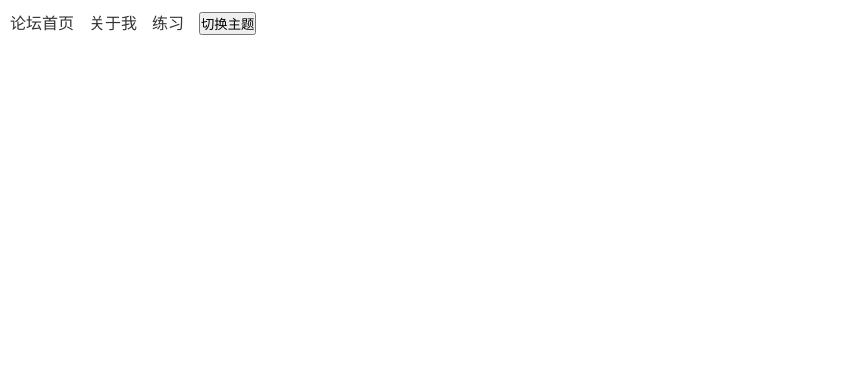
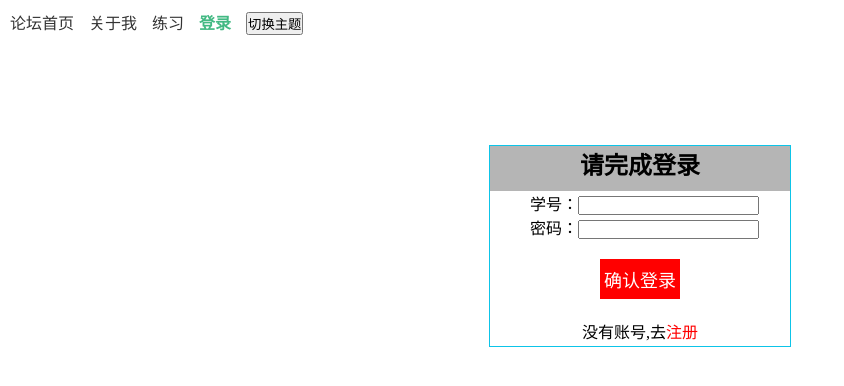
Before and after one commit to Aolith/forum-project, a Vue app: page /Login in a window 1280 px wide. Before the commit this address had no page. Shown: the top 386 px of the page, without its empty margins (0-844 px from the left). Built offline with nearby package versions, Linux system fonts and the light colour scheme.

Commit message:
添加了前端登录页面

```diff
--- a/src/App.vue
+++ b/src/App.vue
@@ -4,6 +4,7 @@
       <router-link to="/">论坛首页</router-link>
       <router-link to="/about">关于我</router-link>
       <router-link to="/demo">练习</router-link>
+      <router-link to="/Login">登录</router-link>
       <button @click="themeStore.toggleTheme">切换主题</button>
     </nav>
     <router-view />
--- a/src/assets/base.css
+++ b/src/assets/base.css
@@ -1,86 +1,61 @@
-/* color palette from <https://github.com/vuejs/theme> */
-:root {
-  --vt-c-white: #ffffff;
-  --vt-c-white-soft: #f8f8f8;
-  --vt-c-white-mute: #f2f2f2;
-
-  --vt-c-black: #181818;
-  --vt-c-black-soft: #222222;
-  --vt-c-black-mute: #282828;
-
-  --vt-c-indigo: #2c3e50;
-
-  --vt-c-divider-light-1: rgba(60, 60, 60, 0.29);
-  --vt-c-divider-light-2: rgba(60, 60, 60, 0.12);
-  --vt-c-divider-dark-1: rgba(84, 84, 84, 0.65);
-  --vt-c-divider-dark-2: rgba(84, 84, 84, 0.48);
-
-  --vt-c-text-light-1: var(--vt-c-indigo);
-  --vt-c-text-light-2: rgba(60, 60, 60, 0.66);
-  --vt-c-text-dark-1: var(--vt-c-white);
-  --vt-c-text-dark-2: rgba(235, 235, 235, 0.64);
-}
-
-/* semantic color variables for this project */
-:root {
-  --color-background: var(--vt-c-white);
-  --color-background-soft: var(--vt-c-white-soft);
-  --color-background-mute: var(--vt-c-white-mute);
-
-  --color-border: var(--vt-c-divider-light-2);
-  --color-border-hover: var(--vt-c-divider-light-1);
-
-  --color-heading: var(--vt-c-text-light-1);
-  --color-text: var(--vt-c-text-light-1);
-
-  --section-gap: 160px;
-}
-
-@media (prefers-color-scheme: dark) {
-  :root {
-    --color-background: var(--vt-c-black);
-    --color-background-soft: var(--vt-c-black-soft);
-    --color-background-mute: var(--vt-c-black-mute);
-
-    --color-border: var(--vt-c-divider-dark-2);
-    --color-border-hover: var(--vt-c-divider-dark-1);
-
-    --color-heading: var(--vt-c-text-dark-1);
-    --color-text: var(--vt-c-text-dark-2);
-  }
-}
-
-*,
-*::before,
-*::after {
-  box-sizing: border-box;
-  margin: 0;
-  font-weight: normal;
+* {
+    margin: 0;
+    padding: 0;
+    box-sizing: border-box;
 }
 
 body {
-  min-height: 100vh;
-  color: var(--color-text);
-  background: var(--color-background);
-  transition:
-    color 0.5s,
-    background-color 0.5s;
-  line-height: 1.6;
-  font-family:
-    Inter,
-    -apple-system,
-    BlinkMacSystemFont,
-    'Segoe UI',
-    Roboto,
-    Oxygen,
-    Ubuntu,
-    Cantarell,
-    'Fira Sans',
-    'Droid Sans',
-    'Helvetica Neue',
-    sans-serif;
-  font-size: 15px;
-  text-rendering: optimizeLegibility;
-  -webkit-font-smoothing: antialiased;
-  -moz-osx-font-smoothing: grayscale;
+    font-family: -apple-system, BlinkMacSystemFont, 'Segoe UI', 'Helvetica Neue', Arial, sans-serif;
+    line-height: 1.5;
+    -webkit-font-smoothing: antialiased;
+    -moz-osx-font-smoothing: grayscale;
 }
+
+a {
+    text-decoration: none;
+    color: inherit;
+}
+
+img {
+    max-width: 100%;
+    height: auto;
+    display: block;
+}
+
+ul,
+ol {
+    list-style: none;
+}
+
+button,
+input,
+select,
+textarea {
+    font: inherit;
+    border: none;
+    outline: none;
+}
+
+table {
+    border-collapse: collapse;
+    border-spacing: 0;
+}
+
+.clearfix:before,
+.clearfix:after {
+    content: "";
+    display: table;
+}
+
+.clearfix:after {
+    clear: both;
+}
+
+.clearfix {
+    zoom: 1;
+}
+
+em,
+i {
+    font-style: normal;
+}
--- /dev/null
+++ b/src/components/Login.vue
@@ -0,0 +1,108 @@
+<script setup>
+import { useUserStore } from '@/stores/user'
+import { useRouter } from 'vue-router';
+import { ref } from 'vue';
+const router=useRouter()
+const userStore=useUserStore()
+const snoId=ref('')
+const numId=ref('')
+
+function validateSno(s){
+  return /^\d{10}$/.test(s)
+}
+function validatePassword(n){
+  return /^(?=.*[A-Za-z])(?=.*\d)[A-Za-z\d]{8,16}$/.test(n)
+}
+function handleLogin(){
+
+  if (!validateSno(snoId.value)) {
+    alert('学号必须是10位数字')
+    return
+  }
+  if (!validatePassword(numId.value)) {
+    alert('密码必须包含字母和数字,长度8-16位')
+    return
+  }
+
+  const result=userStore.userLogin(snoId.value,numId.value)
+  if(result.success){
+     router.push('/')
+  }else{
+    alert(result.msg)
+  }
+}
+</script>
+
+<template>
+    <div class="loginarea">
+    <h2>请完成登录</h2>
+    <div class="Login_form">
+      <form>
+        <ul>
+          <li><label for="sno" class="inp">学号：</label><input type="text" id="sno" v-model="snoId"></li>
+          <li><label for="num" class="inp">密码：</label><input type="text" id="num" v-model="numId"></li>
+          <li class="subLogin">
+            <input type="submit" value="确认登录" class="btn" @click="handleLogin">
+          </li>
+          <li class="link"><p>没有账号,去<router-link to="/Register">注册</router-link></p></li>
+        </ul>
+      </form>
+    </div>
+  </div>
+</template>
+
+
+<style scoped>
+* {
+    margin: 0;
+    padding: 0;
+}
+  a {
+    text-decoration: none;
+    color: inherit;
+  }
+  li {
+    list-style: none;
+  }
+  .loginarea {
+    width: 300px;
+    height: 200px;
+    background-color: rgb(181, 181, 181);
+    border: 1px solid rgb(13, 196, 232);
+    margin: 100px auto;
+  }
+  .loginarea h2 {
+    text-align: center;
+    font-weight: 600;
+  }
+  .Login_form {
+    width: 300px;
+    height: 155px;
+    margin-top: 10px;
+    background-color: #ffffff;
+  }
+  .inp {
+    color: black;
+    margin-left: 40px;
+  }
+  .subLogin {
+    text-align: center;
+    margin-top: 20px;
+  }
+  .subLogin input {
+    width: 80px;
+    height: 40px;
+    font-size: 18px;
+    background-color: red;
+    border: none;
+    color: #fff;
+  }
+  .link {
+    text-align: center;
+    margin-top: 20px;
+    color: black;
+  }
+  .link a {
+    color: red;
+  }
+</style>
--- /dev/null
+++ b/src/components/Register.vue
@@ -0,0 +1,69 @@
+<script setup>
+
+</script>
+
+<template>
+    <div class="Registerarea">
+    <h2>请完成注册</h2>
+    <div class="Register_form">
+      <form>
+        <ul>
+          <li><label for="name" class="inp">姓名：</label><input type="text" id="name" ></li>
+          <li><label for="sno" class="inp">学号：</label><input type="text" id="sno" ></li>
+          <li><label for="num" class="inp">密码：</label><input type="text" id="num" ></li>
+          <li class="subRegister">
+            <input type="submit" value="确认注册" class="btn">
+          </li>
+        </ul>
+      </form>
+    </div>
+  </div>
+</template>
+
+
+<style scoped>
+* {
+    margin: 0;
+    padding: 0;
+}
+  a {
+    text-decoration: none;
+    color: inherit;
+  }
+  li {
+    list-style: none;
+  }
+  .Registerarea {
+    width: 300px;
+    height: 190px;
+    background-color: rgb(181, 181, 181);
+    border: 1px solid rgb(13, 196, 232);
+    margin: 100px auto;
+  }
+  .Registerarea h2 {
+    text-align: center;
+    font-weight: 600;
+  }
+  .Register_form {
+    width: 300px;
+    height: 145px;
+    margin-top: 10px;
+    background-color: #ffffff;
+  }
+  .inp {
+    color: black;
+    margin-left: 40px;
+  }
+  .subRegister {
+    text-align: center;
+    margin-top: 20px;
+  }
+  .subRegister input {
+    width: 80px;
+    height: 40px;
+    font-size: 18px;
+    background-color: red;
+    border: none;
+    color: #fff;
+  }
+</style>
--- a/src/main.js
+++ b/src/main.js
@@ -2,7 +2,7 @@ import { createApp } from 'vue'
 import { createPinia } from 'pinia'
 import App from './App.vue'
 import router from './router'        // 如果你用了路由
-
+/* import './assets/base.css' */
 
 const app = createApp(App)
 const pinia = createPinia()
--- a/src/router/index.js
+++ b/src/router/index.js
@@ -2,10 +2,14 @@ import { createRouter, createWebHistory } from 'vue-router'
 import HelloWorld from '../components/HelloWorld.vue'
 import About from '../components/about.vue'
 import demo from '@/components/demo.vue'
+import Login from '@/components/Login.vue'
+import Register from '@/components/Register.vue'
 const routes = [
   { path: '/', component: HelloWorld },
   { path: '/about', component: About },
   { path: '/demo', component: demo },
+  { path: '/Login',component:Login},
+  { path: '/Register',component:Register},
   { path: '/post/:id', component: () => import('../components/PostDetail.vue') ,meta: { hideNav: true }}
 ]
 
--- /dev/null
+++ b/src/stores/user.js
@@ -0,0 +1,62 @@
+import { defineStore } from 'pinia'
+import { ref, watch } from 'vue'
+
+export const useUserStore = defineStore('user', () => {
+  const USER_KEY="forum-users"
+  const CURRENT_USER_KEY = "forum-current-user"  // 新增
+  const defaultUsers=[
+    {sno: '6020240921', password: 'huhanyu62', name: '胡涵钰'},
+    {sno: '6020240950', password: 'congjiu55', name: '冯语涵'}
+  ]
+
+  let saved=null
+  try{
+    saved = JSON.parse(localStorage.getItem(USER_KEY))
+  }catch(e){
+    console.warn('Failed to parse users from localStorage', e)
+  }
+  const users = ref(saved || defaultUsers)
+  //添加watch
+  watch(users, (newUsers) => {
+    localStorage.setItem(USER_KEY, JSON.stringify(newUsers))
+  }, { deep: true })
+
+  // 定义 currentUser
+  const currentUser = ref(null)
+
+  // 初始化时从 localStorage 恢复 currentUser
+  const savedCurrent = localStorage.getItem(CURRENT_USER_KEY)
+  if (savedCurrent) {
+    currentUser.value = JSON.parse(savedCurrent)
+  }
+  // 监听 currentUser 变化，自动持久化
+  watch(currentUser, (newUser) => {
+    if (newUser) {
+      localStorage.setItem(CURRENT_USER_KEY, JSON.stringify(newUser))
+    } else {
+      localStorage.removeItem(CURRENT_USER_KEY)
+    }
+  })
+
+
+  function userLogin (snoId,numId){
+    //通过sno比对 对应的password,用find？
+    const found=users.value.find(users=>users.sno===snoId)
+    if(!found){
+      //密码不正确
+      return { success: false, msg: '密码不正确!' }
+    }
+    if(found.password !== numId){
+      //没找到对应学号、学号不存在
+      return { success: false, msg: '学号不存在!' }
+    }
+    currentUser.value = { sno: found.sno, name: found.name }  // 只保存必要信息，不保存密码
+    return { success: true, msg: '' }
+  }
+  // 添加 退出登录 方法
+  function logout() {
+    currentUser.value = null
+  }
+
+  return { users, currentUser, userLogin, logout }
+})
```
Also changed, not shown: src/components/addcalculate.vue (deleted, +0 -66 lines).
